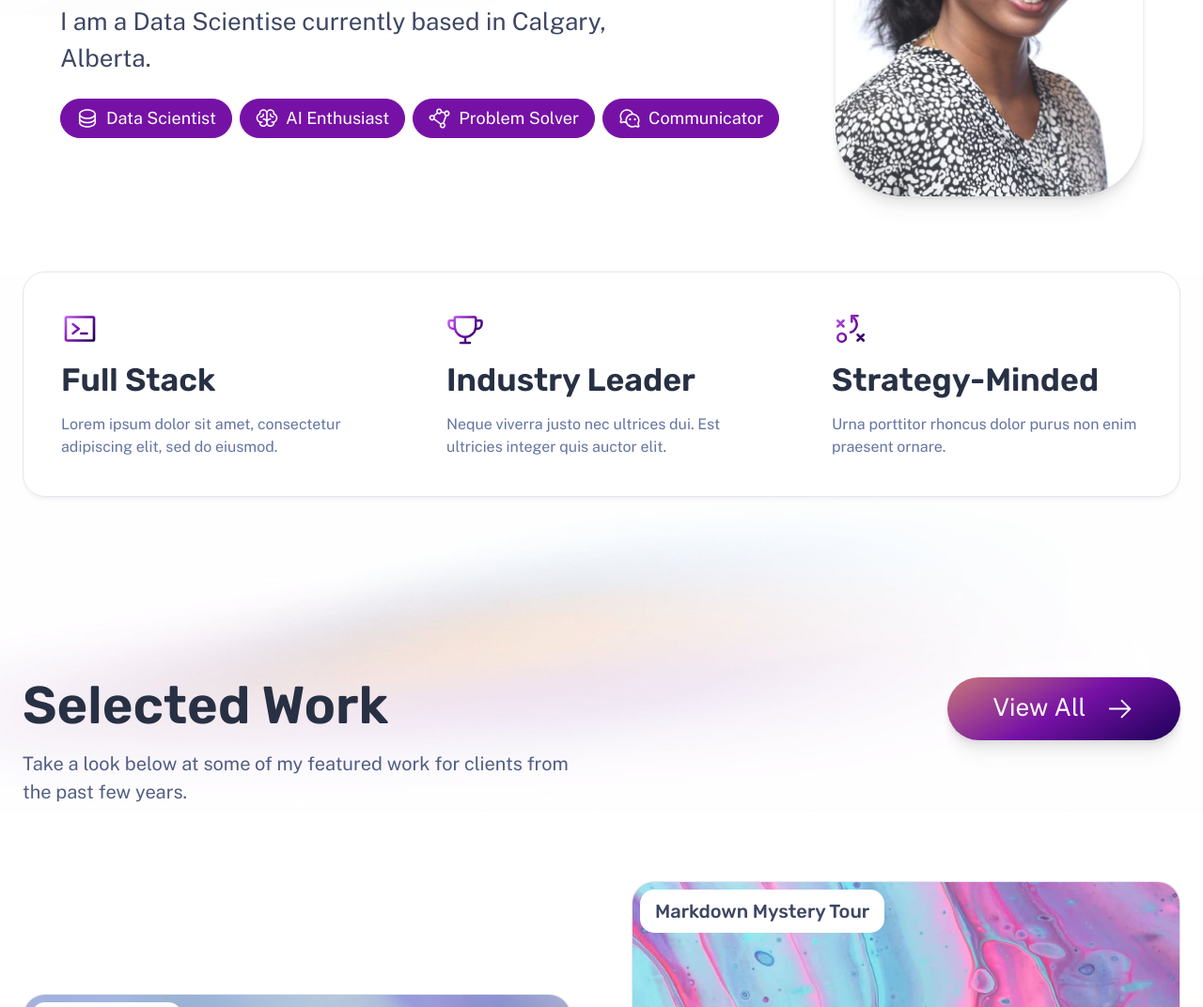
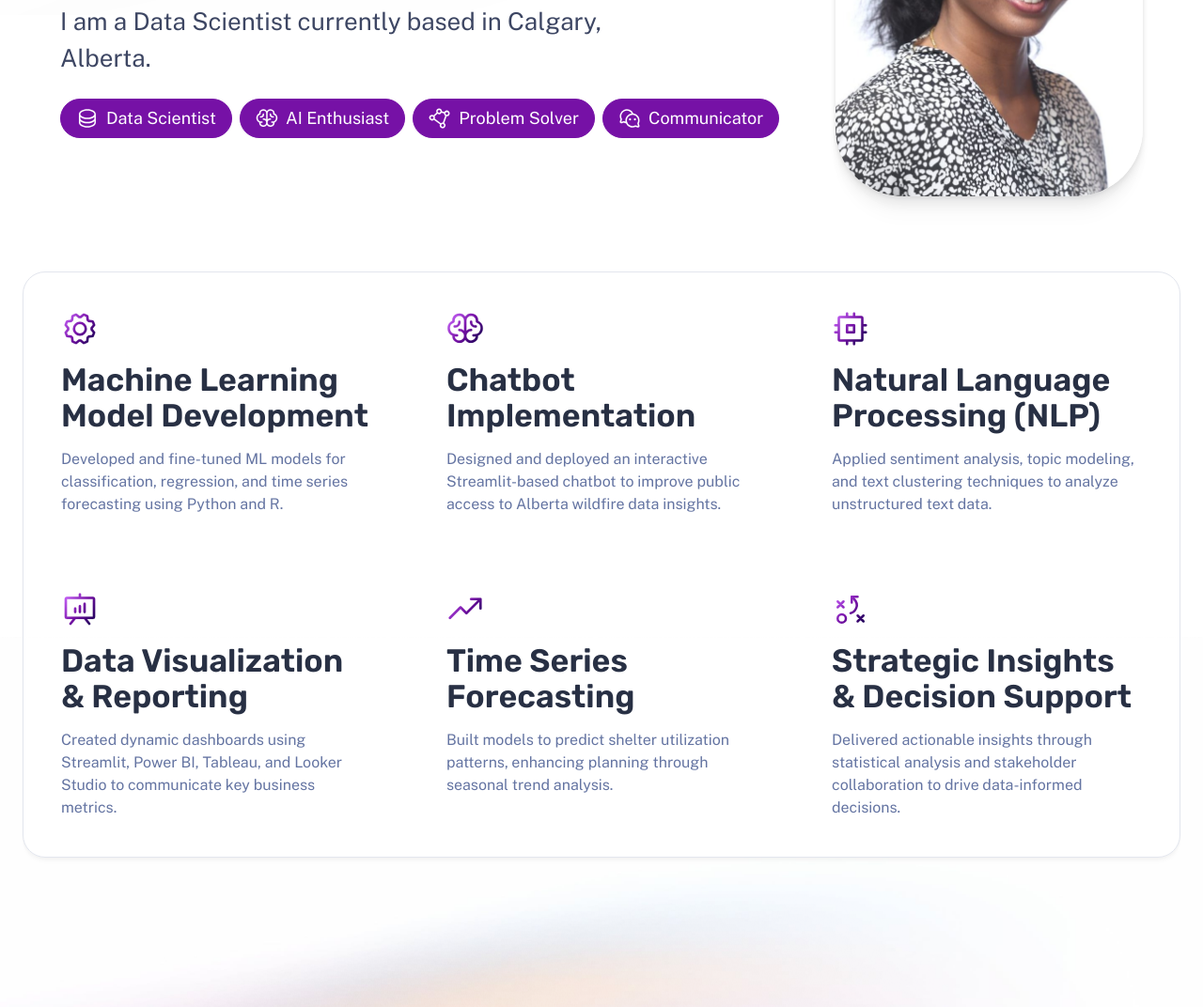
Before and after one commit to i-archanasenthil/i-archanasenthil.github.io, an Astro site: page / in a window 1280 px wide. Shown: the part 411-1483 px from the top of the page at 94% size. Built offline with nearby package versions, Linux system fonts and the light colour scheme; Astro itself is replaced by a stand-in of ours.

Commit message:
Added Skills section

```diff
--- a/src/components/Skills.astro
+++ b/src/components/Skills.astro
@@ -4,19 +4,34 @@ import Icon from './Icon.astro';
 
 <section class="box skills">
 	<div class="stack gap-2 lg:gap-4">
-		<Icon icon="terminal-window" color="var(--accent-regular)" size="2.5rem" gradient />
-		<h2>Full Stack</h2>
-		<p>Lorem ipsum dolor sit amet, consectetur adipiscing elit, sed do eiusmod.</p>
+		<Icon icon="gear" color="var(--accent-regular)" size="2.5rem" gradient />
+		<h2>Machine Learning Model Development</h2>
+		<p>Developed and fine-tuned ML models for classification, regression, and time series forecasting using Python and R.</p>
 	</div>
 	<div class="stack gap-2 lg:gap-4">
-		<Icon icon="trophy" color="var(--accent-regular)" size="2.5rem" gradient />
-		<h2>Industry Leader</h2>
-		<p>Neque viverra justo nec ultrices dui. Est ultricies integer quis auctor elit.</p>
+		<Icon icon="brain" color="var(--accent-regular)" size="2.5rem" gradient />
+		<h2>Chatbot Implementation</h2>
+		<p>Designed and deployed an interactive Streamlit-based chatbot to improve public access to Alberta wildfire data insights.</p>
+	</div>
+	<div class="stack gap-2 lg:gap-4">
+		<Icon icon="cpu" color="var(--accent-regular)" size="2.5rem" gradient />
+		<h2>Natural Language Processing (NLP)</h2>
+		<p>Applied sentiment analysis, topic modeling, and text clustering techniques to analyze unstructured text data.</p>
+	</div>
+	<div class="stack gap-2 lg:gap-4">
+		<Icon icon="presentation-chart" color="var(--accent-regular)" size="2.5rem" gradient />
+		<h2>Data Visualization & Reporting</h2>
+		<p>Created dynamic dashboards using Streamlit, Power BI, Tableau, and Looker Studio to communicate key business metrics.</p>
+	</div>
+	<div class="stack gap-2 lg:gap-4">
+		<Icon icon="trend-up" color="var(--accent-regular)" size="2.5rem" gradient />
+		<h2>Time Series Forecasting</h2>
+		<p>Built models to predict shelter utilization patterns, enhancing planning through seasonal trend analysis.</p>
 	</div>
 	<div class="stack gap-2 lg:gap-4">
 		<Icon icon="strategy" color="var(--accent-regular)" size="2.5rem" gradient />
-		<h2>Strategy-Minded</h2>
-		<p>Urna porttitor rhoncus dolor purus non enim praesent ornare.</p>
+		<h2>Strategic Insights & Decision Support</h2>
+		<p>Delivered actionable insights through statistical analysis and stakeholder collaboration to drive data-informed decisions.</p>
 	</div>
 </section>
 
--- a/src/pages/index.astro
+++ b/src/pages/index.astro
@@ -31,7 +31,7 @@ const projects = (await getCollection('work'))
 			<header class="hero">
 				<Hero
 					title="Hello, my name is Archana Senthil."
-					tagline="I am a Data Scientise currently based in Calgary, Alberta."
+					tagline="I am a Data Scientist currently based in Calgary, Alberta."
 					align="start"
 				>
 					<div class="roles">
```
Also changed, not shown: src/components/IconPaths.ts (+5 -1 lines).
